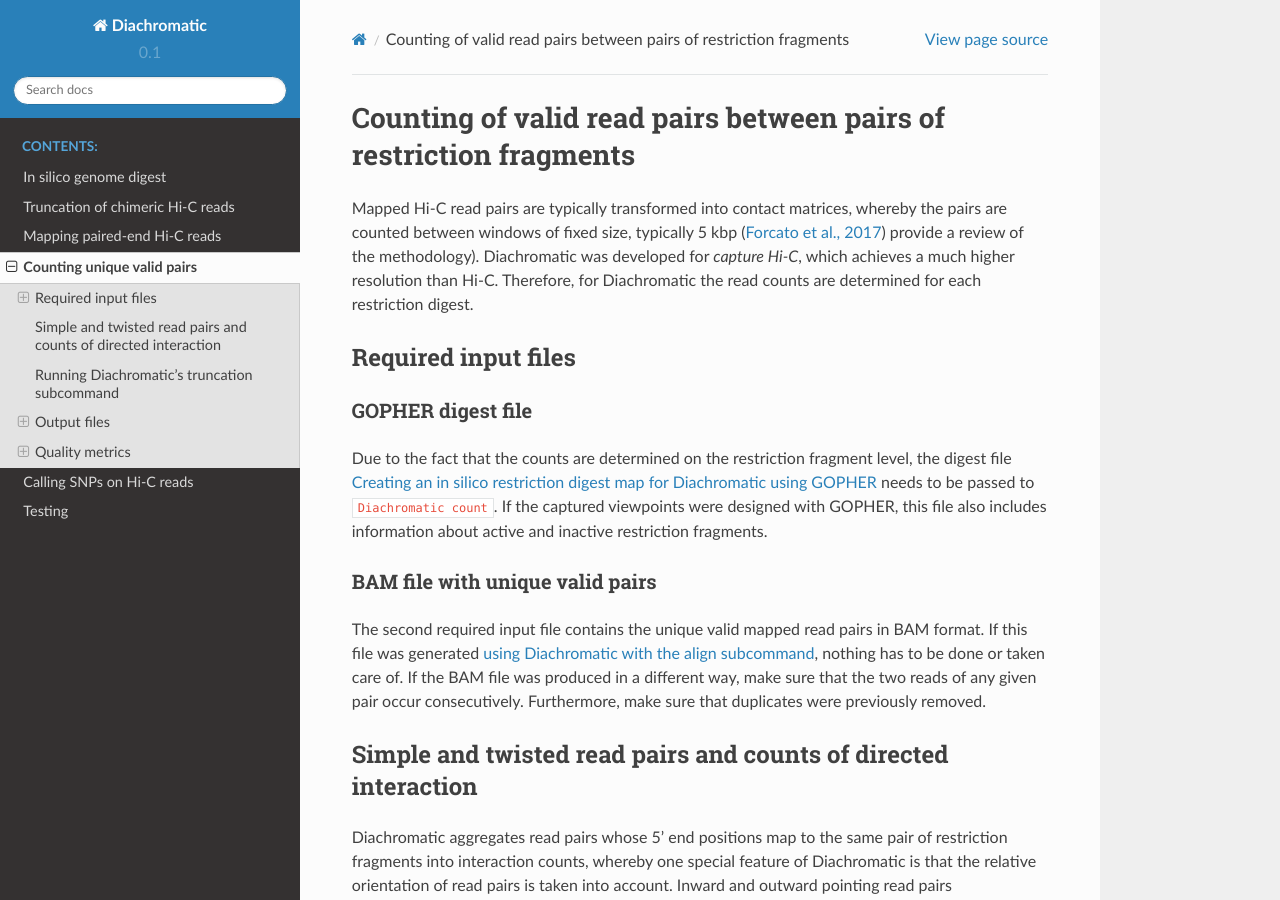
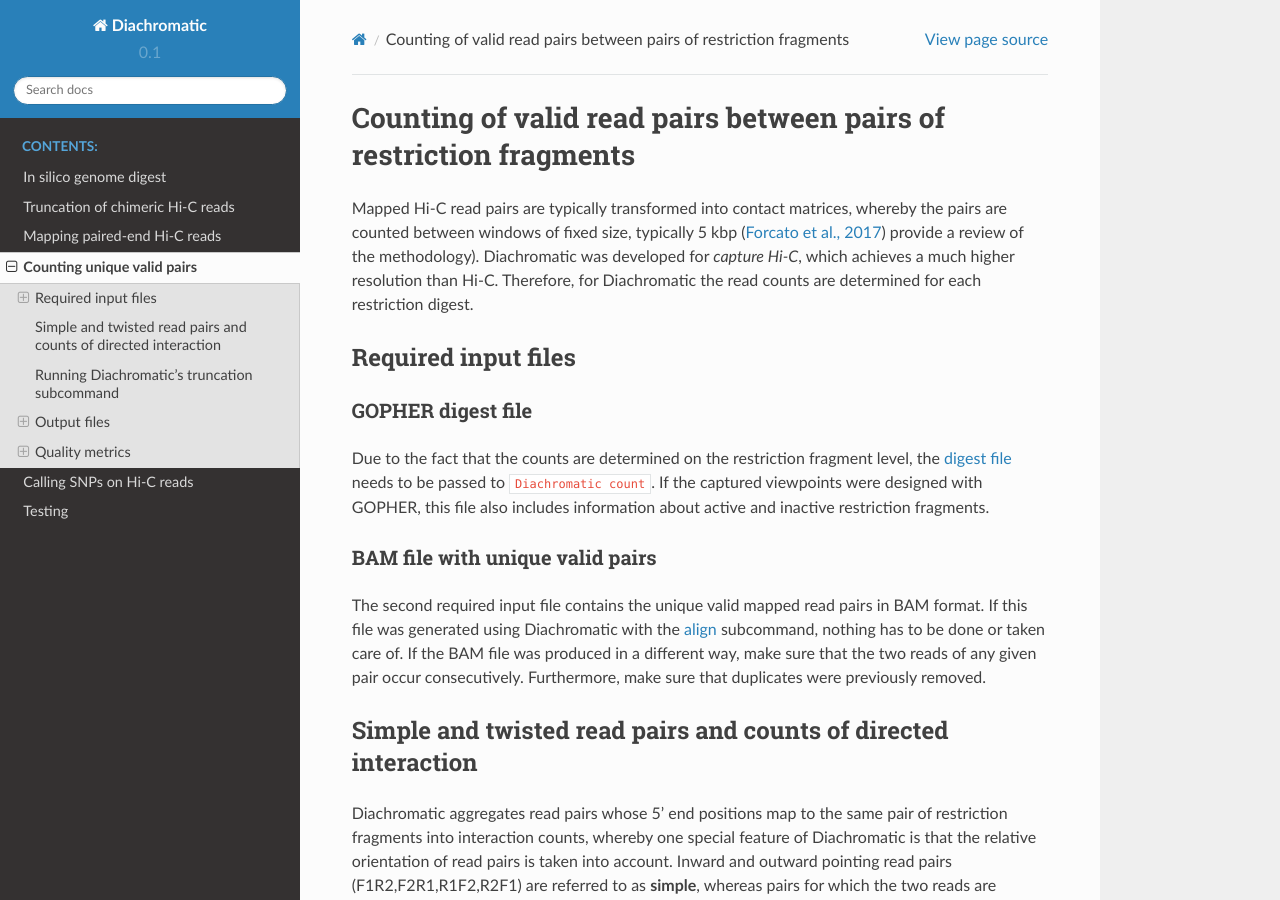
Before and after one commit to TheJacksonLaboratory/diachromatic, a Sphinx documentation site: the page built from docs/count.rst, in a window 1280 px wide and 900 px high. Built offline with Sphinx 7.4.7 and the Read the Docs theme 2.0.0, drawn with Linux system fonts in a browser that asks for light colours.

Commit message:
Fixed issue with internal rst links that would not work online (#105).

```diff
--- a/docs/count.rst
+++ b/docs/count.rst
@@ -14,19 +14,19 @@
 GOPHER digest file
 ------------------
 
-Due to the fact that the counts are determined on the restriction fragment level, the digest file :ref:`rst_digest` needs to be passed to ``Diachromatic count``. If the captured viewpoints were designed with GOPHER,
+Due to the fact that the counts are determined on the restriction fragment level, the :ref:`digest file <rstdigest>` needs to be passed to ``Diachromatic count``. If the captured viewpoints were designed with GOPHER,
 this file also includes information about active and inactive restriction fragments.
+
+
 
 
 BAM file with unique valid pairs
 --------------------------------
 
-The second required input file contains the unique valid mapped read pairs in BAM format. If this file was generated `using
-Diachromatic with the align subcommand`_, nothing has to be done or taken care of. If the BAM file was produced in a different way,
+The second required input file contains the unique valid mapped read pairs in BAM format. If this file was generated using
+Diachromatic with the :ref:`align <rstalign>` subcommand, nothing has to be done or taken care of. If the BAM file was produced in a different way,
 make sure that the two reads of any given pair occur consecutively. Furthermore, make sure that duplicates were previously
 removed.
-
-.. _using Diachromatic with the align subcommand: mapping.html
 
 
 Simple and twisted read pairs and counts of directed interaction
--- a/docs/digest.rst
+++ b/docs/digest.rst
@@ -1,4 +1,5 @@
-.. _rst_digest:
+.. _rstdigest:
+
 Creating an *in silico* restriction digest map for Diachromatic using GOPHER
 ============================================================================
 
--- a/docs/mapping.rst
+++ b/docs/mapping.rst
@@ -1,3 +1,4 @@
+.. _rstalign:
 Mapping and categorization of Hi-C paired-end reads
 ===================================================
 
```
